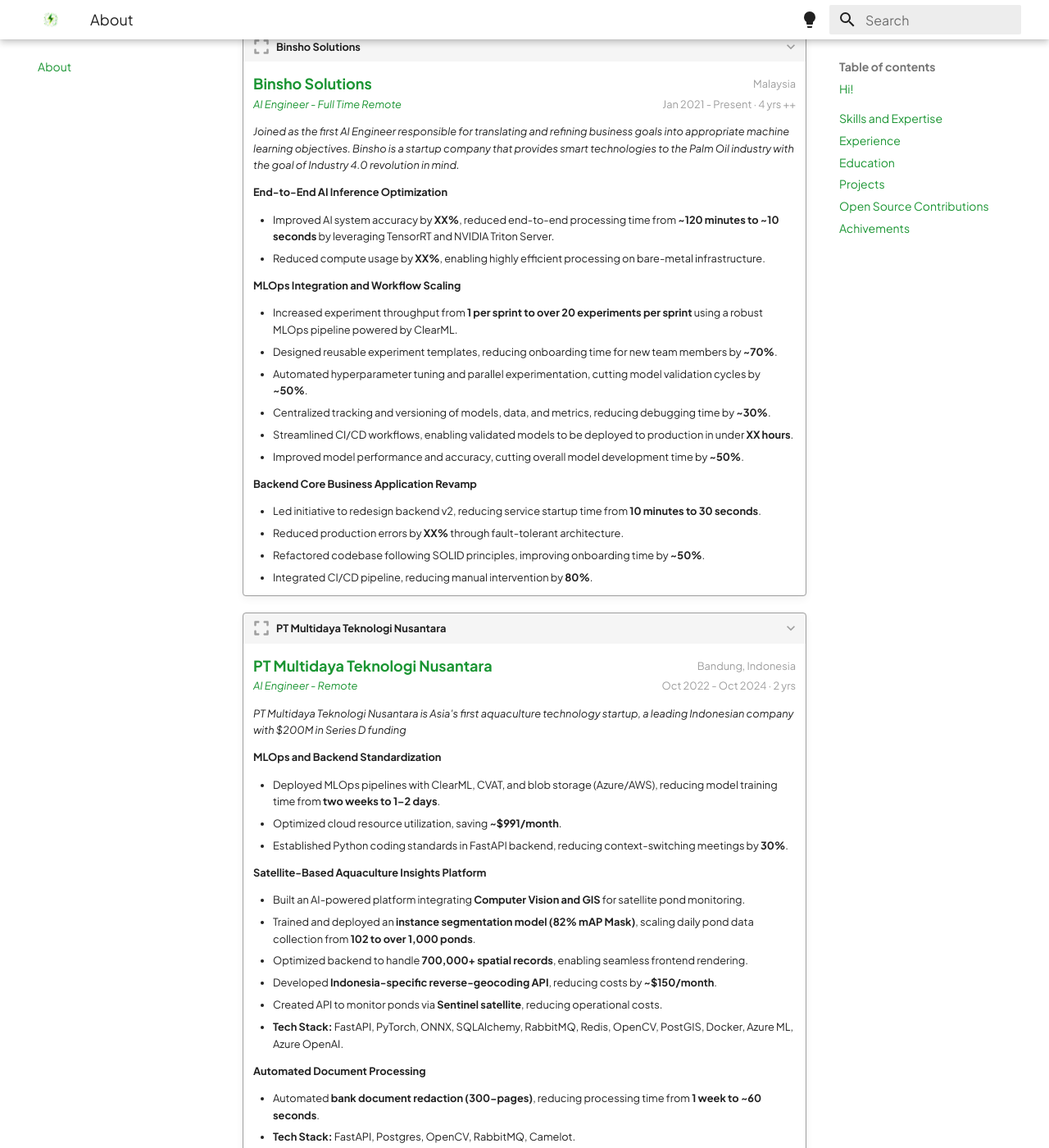
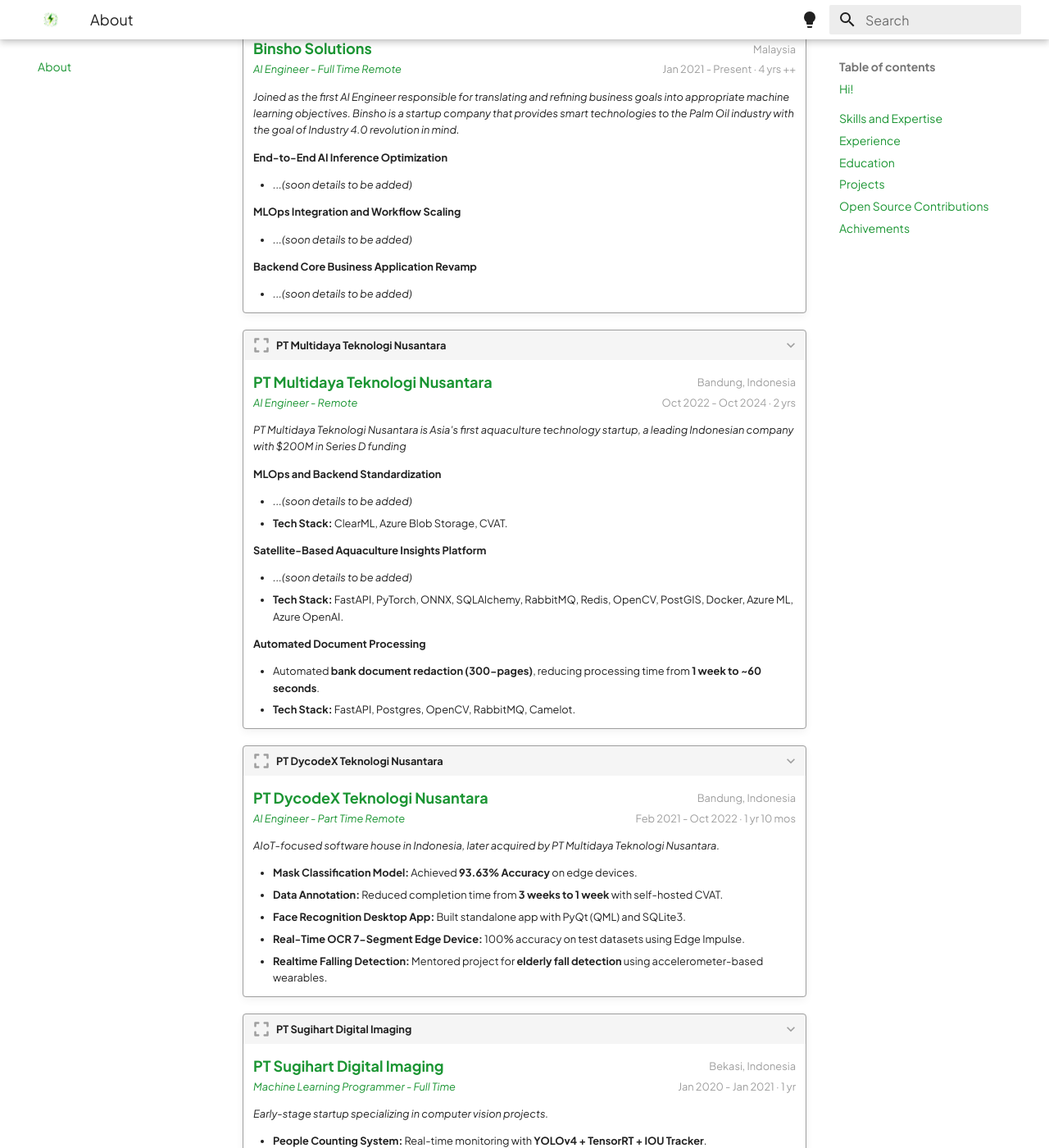
Before and after one commit to agfianf/agfianf.github.io, an MkDocs documentation site: the page built from docs/about.md, in a window 1280 px wide and 1400 px high, scrolled down 1023 px. Shown: the whole window at 82% size. Built offline with MkDocs 1.6.1 and Material for MkDocs 9.7.7, drawn with Linux system fonts in a browser that asks for light colours; emoji names are drawn with the system emoji font.

Commit message:
fix: update 'About Me' section with placeholders for future details and remove redundant skill badges

```diff
--- a/docs/about.md
+++ b/docs/about.md
@@ -14,9 +14,9 @@
 ### :material-chart-arc: Skills and Expertise
 
 ![Python](https://img.shields.io/badge/Python-white?logo=python&logoColor=yellow)
+![Shell Script](https://img.shields.io/badge/Shell_Script-white?logo=gnubash)
 <!-- ![Rust](https://img.shields.io/badge/Rust-white?logo=rust&logoColor=black) -->
 <!-- ![C++](https://img.shields.io/badge/C%2B%2B-white?logo=cplusplus&logoColor=%2300599C) -->
-![Shell Script](https://img.shields.io/badge/Shell_Script-white?logo=gnubash)
 <!-- Deep Learning: -->
 ![PyTorch](https://img.shields.io/badge/PyTorch-white?logo=pytorch)
 ![ONNX](https://img.shields.io/badge/ONNX-white?logo=onnx&logoColor=black)
@@ -78,6 +78,7 @@
 
 ---
 
+
 ### :material-laptop: Experience
 ???+ quote "Binsho Solutions"
     <div class="job-company-location">
@@ -93,24 +94,15 @@
 
     **End-to-End AI Inference Optimization**
 
-    - Improved AI system accuracy by **XX%**, reduced end-to-end processing time from **~120 minutes to ~10 seconds** by leveraging TensorRT and NVIDIA Triton Server.
-    - Reduced compute usage by **XX%**, enabling highly efficient processing on bare-metal infrastructure.
+    - _...(soon details to be added)_
 
     **MLOps Integration and Workflow Scaling**
 
-    - Increased experiment throughput from **1 per sprint to over 20 experiments per sprint** using a robust MLOps pipeline powered by ClearML.
-    - Designed reusable experiment templates, reducing onboarding time for new team members by **~70%**.
-    - Automated hyperparameter tuning and parallel experimentation, cutting model validation cycles by **~50%**.
-    - Centralized tracking and versioning of models, data, and metrics, reducing debugging time by **~30%**.
-    - Streamlined CI/CD workflows, enabling validated models to be deployed to production in under **XX hours**.
-    - Improved model performance and accuracy, cutting overall model development time by **~50%**.
+    - _...(soon details to be added)_
 
     **Backend Core Business Application Revamp**
 
-    - Led initiative to redesign backend v2, reducing service startup time from **10 minutes to 30 seconds**.
-    - Reduced production errors by **XX%** through fault-tolerant architecture.
-    - Refactored codebase following SOLID principles, improving onboarding time by **~50%**.
-    - Integrated CI/CD pipeline, reducing manual intervention by **80%**.
+    - _...(soon details to be added)_
 
 ???+ quote "PT Multidaya Teknologi Nusantara"
     <div class="job-company-location">
@@ -126,17 +118,12 @@
 
     **MLOps and Backend Standardization**
 
-    - Deployed MLOps pipelines with ClearML, CVAT, and blob storage (Azure/AWS), reducing model training time from **two weeks to 1–2 days**.
-    - Optimized cloud resource utilization, saving **~$991/month**.
-    - Established Python coding standards in FastAPI backend, reducing context-switching meetings by **30%**.
+    - _...(soon details to be added)_
+    - **Tech Stack:** ClearML, Azure Blob Storage, CVAT.
 
     **Satellite-Based Aquaculture Insights Platform**
 
-    - Built an AI-powered platform integrating **Computer Vision and GIS** for satellite pond monitoring.
-    - Trained and deployed an **instance segmentation model (82% mAP Mask)**, scaling daily pond data collection from **102 to over 1,000 ponds**.
-    - Optimized backend to handle **700,000+ spatial records**, enabling seamless frontend rendering.
-    - Developed **Indonesia-specific reverse-geocoding API**, reducing costs by **~$150/month**.
-    - Created API to monitor ponds via **Sentinel satellite**, reducing operational costs.
+    - _...(soon details to be added)_
     - **Tech Stack:** FastAPI, PyTorch, ONNX, SQLAlchemy, RabbitMQ, Redis, OpenCV, PostGIS, Docker, Azure ML, Azure OpenAI.
 
     **Automated Document Processing**
```
